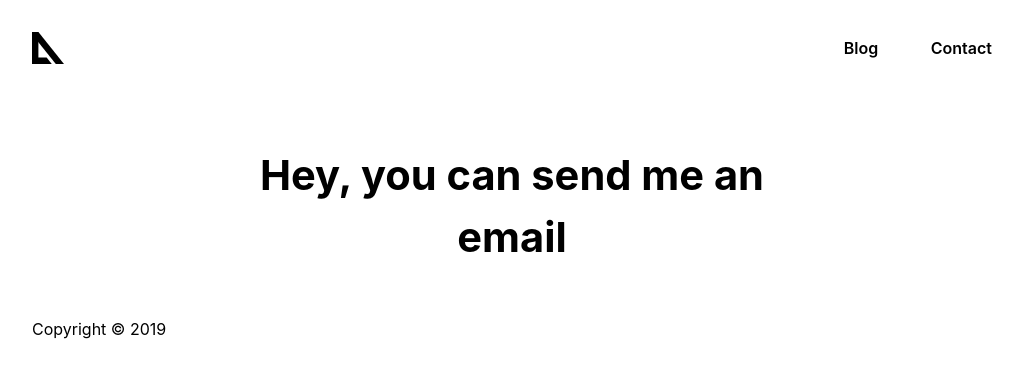
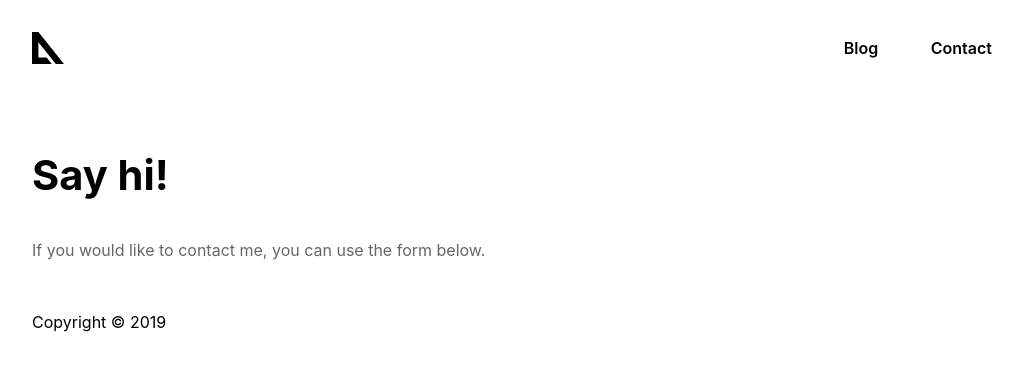
Before and after one commit to LucasCtrl/Portfolio, a Jekyll site: the page built from contact.html, in a window 1280 px wide. Shown: the top 378 px of the page, without its empty margins (128-1151 px from the left). Built offline with Jekyll 4.4.1, drawn with Linux system fonts in a browser that asks for light colours.

Commit message:
Some fixes in the CSS

```diff
--- a/_includes/header.html
+++ b/_includes/header.html
@@ -1,4 +1,4 @@
-<nav class="container">
+<nav>
   <div class="brand">
     <a href="{{ site.baseurl }}">
       <img src="{{ site.baseurl }}assets/img/logo.svg" alt="LucasAlt" />
--- a/_sass/components/header.scss
+++ b/_sass/components/header.scss
@@ -1,9 +1,18 @@
 nav {
+  position: relative;
+
   display: flex;
   justify-content: space-between;
   align-items: center;
 
+  margin: 0 auto;
+  padding: 0 20px;
+
   height: 6rem;
+  width: 100%;
+  max-width: 960px;
+
+  box-sizing: border-box;
 
   .brand {
     img {
@@ -20,3 +29,16 @@ nav {
     }
   }
 }
+
+@media (min-width: $layout-mobile) {
+  nav {
+    padding: 0;
+    width: 85%;
+  }
+}
+
+@media (min-width: $layout-phablet) {
+  nav {
+    width: 80%;
+  }
+}
--- a/_sass/components/hero.scss
+++ b/_sass/components/hero.scss
@@ -8,13 +8,22 @@
     margin-bottom: 2rem;
 
     font-size: 2.6rem;
-
-    &.blog-title {
-      opacity: .05;
-    }
   }
 
   p {
     opacity: .6;
   }
+
+  &.blog-hero {
+    h1.blog-title {
+      opacity: .05;
+    }
+  }
+
+  &.contact-hero {
+    margin: 3rem auto;
+    width: 100%;
+
+    text-align: left;
+  }
 }
--- a/blog.html
+++ b/blog.html
@@ -2,6 +2,6 @@
 layout: pages
 ---
 
-<div class="hero">
+<div class="hero blog-hero">
   <h1 class="blog-title">Nothing here right now...</h1>
 </div>
--- a/contact.html
+++ b/contact.html
@@ -2,6 +2,7 @@
 layout: pages
 ---
 
-<div class="hero">
-  <h1>Hey, you can send me an email</h1>
+<div class="hero contact-hero">
+  <h1>Say hi!</h1>
+  <p>If you would like to contact me, you can use the form below.</p>
 </div>
```
